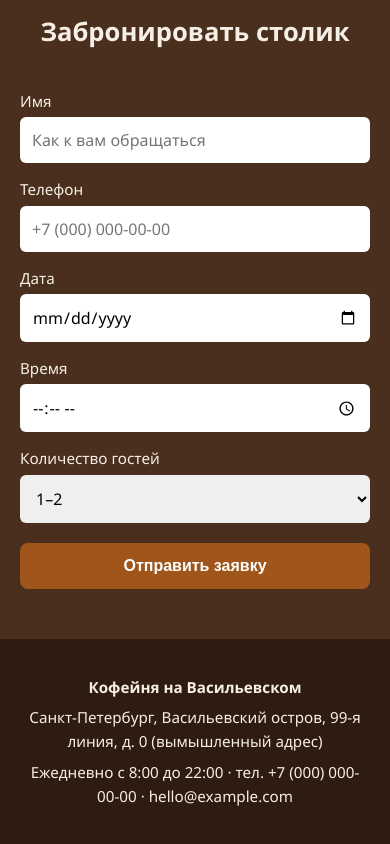
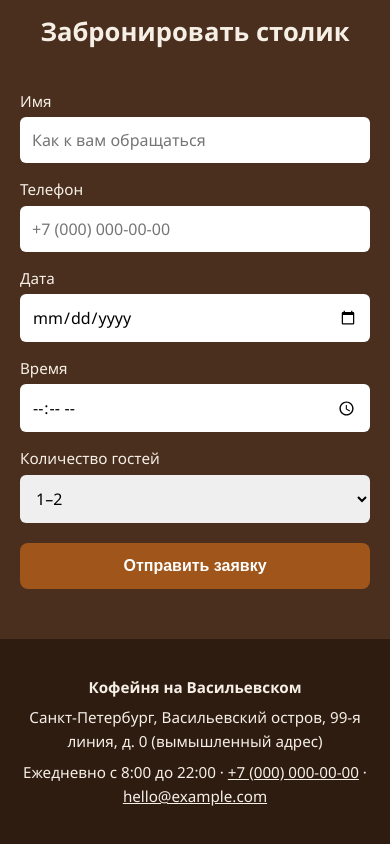
Before and after one commit to zsddddsf/coffee-landing, a plain HTML site: page index.html in a window 390 px wide. Shown: the part 3237-4081 px from the top of the page. Drawn offline with Linux system fonts and the light colour scheme.

Commit message:
Footer: clickable phone and email links

```diff
--- a/index.html
+++ b/index.html
@@ -101,7 +101,7 @@
   <div class="container">
     <p><strong>Кофейня на Васильевском</strong></p>
     <p>Санкт-Петербург, Васильевский остров, 99-я линия, д. 0 (вымышленный адрес)</p>
-    <p>Ежедневно с 8:00 до 22:00 · тел. +7 (000) 000-00-00 · hello@example.com</p>
+    <p>Ежедневно с 8:00 до 22:00 · <a href="tel:+70000000000">+7 (000) 000-00-00</a> · <a href="mailto:hello@example.com">hello@example.com</a></p>
   </div>
 </footer>
 
```
